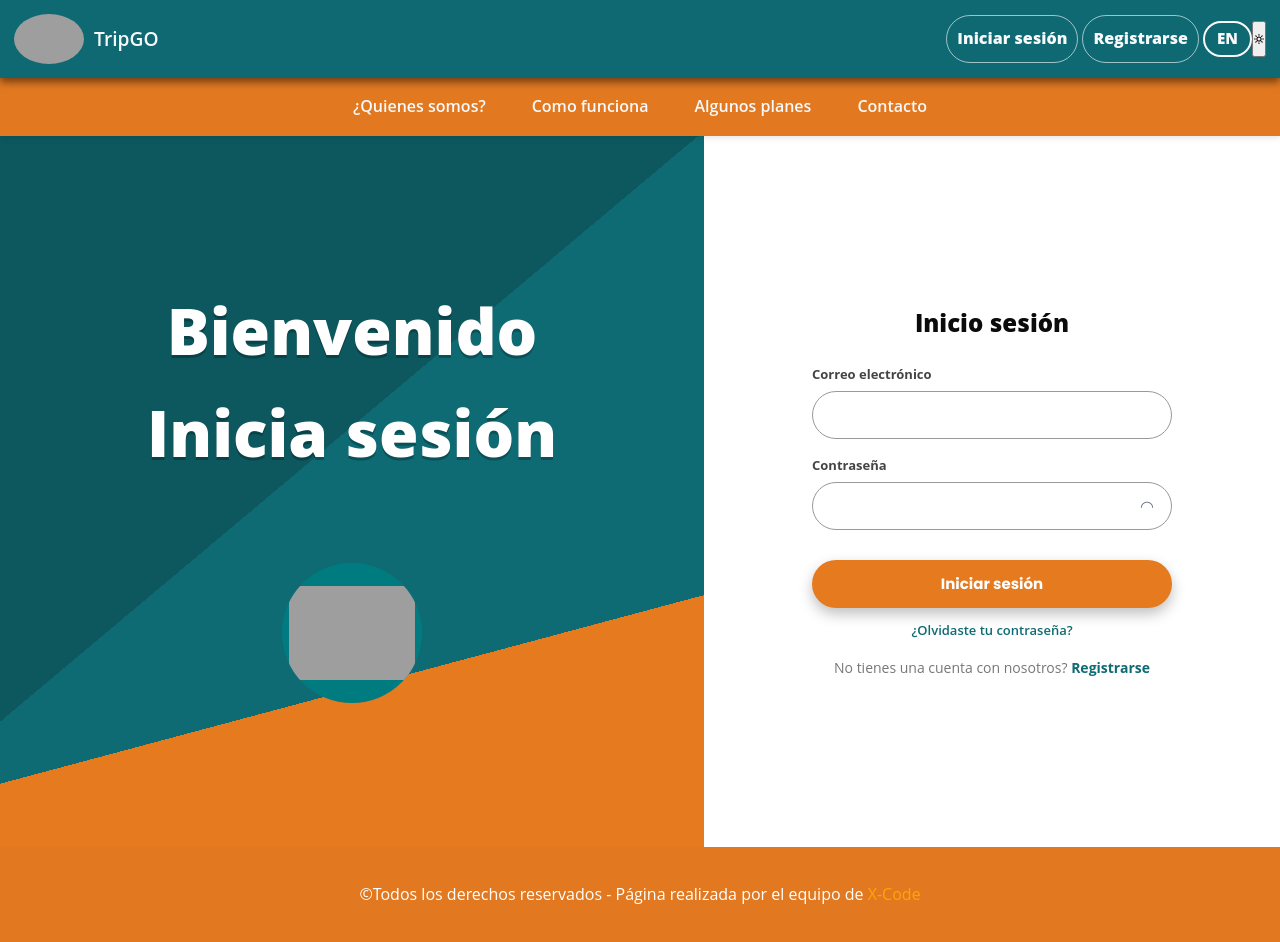
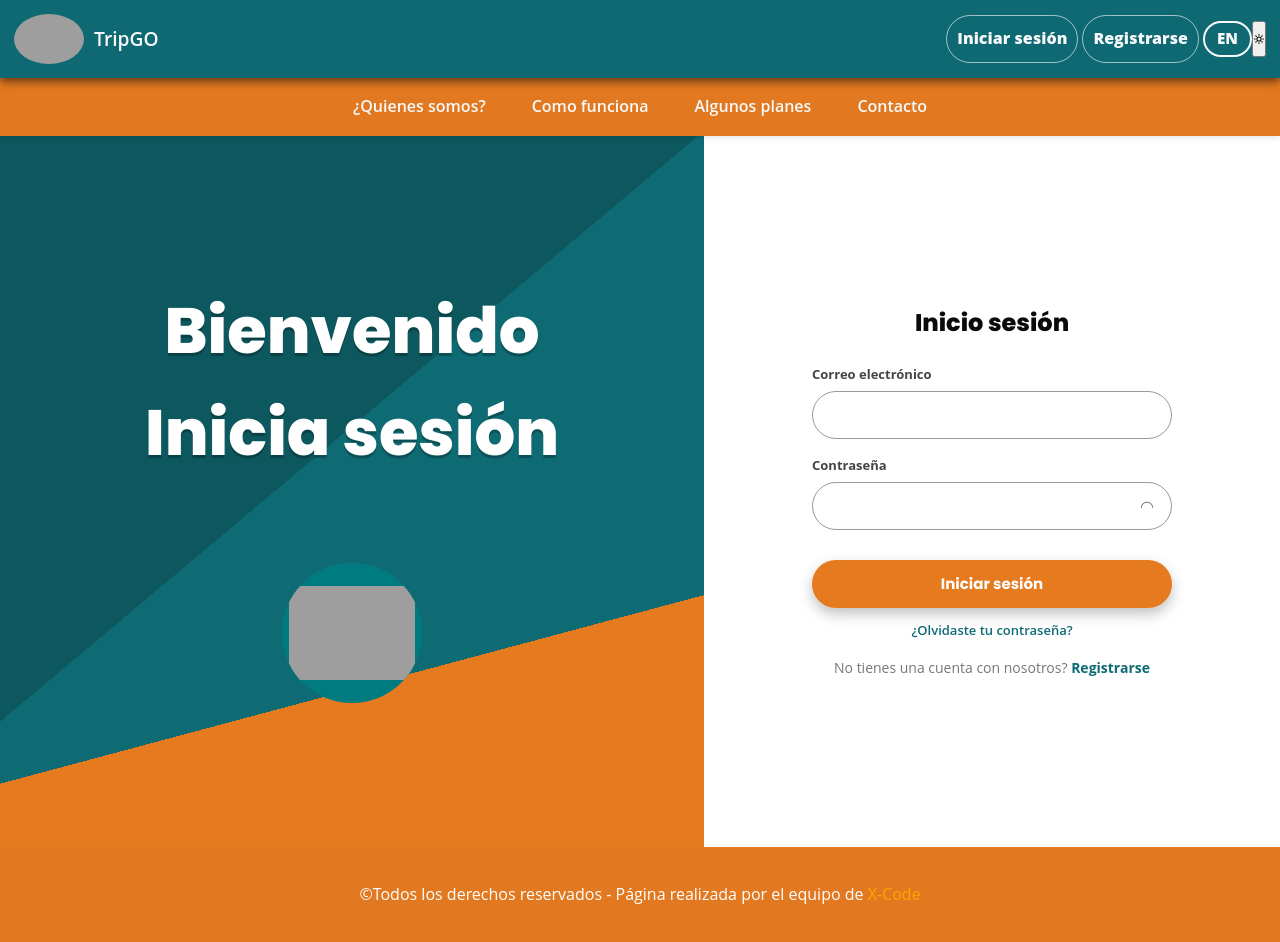
Before and after one commit to dudidev/TRIPGO-FRONTEND, an Angular app: page /login in a window 1280 px wide. Built offline with nearby package versions, Linux system fonts and the light colour scheme; grey boxes are pictures that could not be loaded.

Commit message:
mejor visaulizacion todas las vistas

```diff
--- a/src/styles.css
+++ b/src/styles.css
@@ -1,71 +1,152 @@
 @import url('https://fonts.googleapis.com/css2?family=Poppins:ital,wght@0,100;0,200;0,300;0,400;0,500;0,600;0,700;0,800;0,900;1,100;1,200;1,300;1,400;1,500;1,600;1,700;1,800;1,900&display=swap');
 @import "leaflet/dist/leaflet.css";
-*{
+
+*, *::before, *::after {
   margin: 0;
   padding: 0;
   box-sizing: border-box;
-    font-family:  'Open Sans', sans-serif;
+  font-family: 'Open Sans', sans-serif;
 }
 
-
-:root{
-    /*Colores primarios*/
-    --primary-color: #0E6973;
+/* ══════════════════════════════════════
+   VARIABLES — MODO CLARO (por defecto)
+   ══════════════════════════════════════ */
+:root {
+  /* Colores primarios */
+  --primary-color:   #0E6973;
   --secondary-color: #E27921;
 
-    /*Colores neutros*/
-    --bg-color: #F8F9FA;
-    --text-color: #2B2D42;
+  /* Colores neutros */
+  --bg-color:        #F8F9FA;
+  --text-color:      #2B2D42;
   --light-text-color: #fff;
 
-    /*Tipografías*/
+  /* Tipografías */
   --font-primary: "Poppins", sans-serif;
 
-    /*Bordes y espaciados*/
+  /* Bordes y espaciados */
   --radius-sm: 5px;
-    --radius-m: 10px;
+  --radius-m:  10px;
   --radius-lg: 30px;
 
   --padding-sm: 8px;
-    --padding-m: 14px;
+  --padding-m:  14px;
   --padding-lg: 30px;
 
-    /*Tamaños texto*/
+  /* Tamaños texto */
   --font-size-base: 1rem;
-    --font-size-sm: 0.875rem;
-    --font-size-m: 1.25rem;
-    --font-size-lg: 2rem;
+  --font-size-sm:   0.875rem;
+  --font-size-m:    1.25rem;
+  --font-size-lg:   2rem;
+
+  /* ── Superficies ── */
+  --bg-app:       #f0ede8;
+  --bg-surface:   #ffffff;
+  --bg-surface-2: #fafaf8;
+  --bg-surface-3: #f5f3ef;
+  --bg-input:     #fcfcfb;
+
+  /* ── Texto semántico ── */
+  --text-primary:   #0F3B3E;
+  --text-secondary: #667577;
+  --text-muted:     #9BA3AF;
+
+  /* ── Bordes ── */
+  --border-color: rgba(15, 59, 62, 0.08);
+  --border-hover: rgba(14, 105, 115, 0.18);
+
+  /* ── Sombras ── */
+  --shadow-card: 0 12px 32px rgba(15, 59, 62, 0.10);
+  --shadow-nav:  0 4px 8px rgba(0, 0, 0, 0.5);
+
+  /* ── Nav ── */
+  --nav-bg:     #0E6973;
+  --nav-text:   #ffffff;
+  --nav-bar-bg: #E27921;
+
+  --card-radius: 28px;
 }
 
-body{
-    font-family: var(--font-primary);
-    background-color: var(--bg-color);
-    font-size: var(--font-size-base);
-    line-height: 1.6;
+/* ══════════════════════════════════════
+   VARIABLES — MODO OSCURO
+   ══════════════════════════════════════ */
+html.dark {
+  --bg-color:        #0d1a1c;
+  --text-color:      #e8f4f5;
+  --light-text-color: #e8f4f5;
+
+  --bg-app:       #0d1a1c;
+  --bg-surface:   #162224;
+  --bg-surface-2: #1c2d30;
+  --bg-surface-3: #1f3235;
+  --bg-input:     #1a2a2d;
+
+  --text-primary:   #e8f4f5;
+  --text-secondary: #8ab3b8;
+  --text-muted:     #5a8a90;
+
+  --border-color: rgba(255, 255, 255, 0.07);
+  --border-hover: rgba(14, 105, 115, 0.4);
+
+  --primary-color:   #1a8f9c;
+  --secondary-color: #E27921;
+
+  --shadow-card: 0 12px 32px rgba(0, 0, 0, 0.4);
+  --shadow-nav:  0 4px 8px rgba(0, 0, 0, 0.8);
+
+  --nav-bg:     #0a1f22;
+  --nav-text:   #e8f4f5;
+  --nav-bar-bg: #b85e10;
 }
 
-h1, h2{
-    font-family: var(--bg-color);
-    color: var(--bg-color);
+/* ══════════════════════════════════════
+   TRANSICIÓN GLOBAL SUAVE
+   ══════════════════════════════════════ */
+*, *::before, *::after {
+  transition:
+    background-color 0.25s ease,
+    border-color     0.25s ease,
+    color            0.2s  ease,
+    box-shadow       0.25s ease;
+}
+
+/* ══════════════════════════════════════
+   BASE
+   ══════════════════════════════════════ */
+body {
+  font-family:      var(--font-primary);
+  background-color: var(--bg-color);
+  font-size:        var(--font-size-base);
+  line-height:      1.6;
+  overflow-x:       hidden;
+}
+
+h1, h2 {
+  font-family:   var(--font-primary);
+  color:         var(--text-primary);
   margin-bottom: var(--padding-m);
 }
 
-p{
-    color: var(--text-color);
-}
-.app-icon {
-  font-size: 18px;
-  line-height: 1;
-  vertical-align: middle;
+p {
   color: var(--text-color);
 }
 
+/* ══════════════════════════════════════
+   ICONOS
+   ══════════════════════════════════════ */
+.app-icon {
+  font-size:      18px;
+  line-height:    1;
+  vertical-align: middle;
+  color:          var(--text-color);
+}
+
 .icon-text {
-  display: inline-flex;
+  display:     inline-flex;
   align-items: center;
-  gap: 8px;
+  gap:         8px;
 }
-/* ─── ICONOS FONT AWESOME ─── */
+
 .fa-solid,
 .fa-regular,
 .fa-brands {
@@ -74,24 +155,24 @@ p{
 
 .det__inlineIcon {
   margin-right: 6px;
-  font-size: 13px;
+  font-size:    13px;
 }
 
 .det__btnIcon {
   margin-right: 8px;
-  font-size: 13px;
+  font-size:    13px;
 }
 
 .det__titleInlineIcon {
   margin-right: 8px;
-  font-size: 14px;
-  color: var(--primary);
+  font-size:    14px;
+  color:        var(--primary-color);
 }
 
 .det__emptyIcon,
 .det__heroEmptyIcon {
-  display: inline-flex;
-  align-items: center;
+  display:         inline-flex;
+  align-items:     center;
   justify-content: center;
 }
 
@@ -107,12 +188,16 @@ p{
   line-height: 1;
 }
 
+/* ══════════════════════════════════════
+   RESPONSIVE
+   ══════════════════════════════════════ */
 @media (max-width: 768px) {
   body {
     padding-bottom: calc(64px + env(safe-area-inset-bottom));
   }
 }
 
-/* Evita scroll horizontal durante transiciones */
-body { overflow-x: hidden; }
-router-outlet + * { display: block; overflow-x: hidden; }
+router-outlet + * {
+  display:    block;
+  overflow-x: hidden;
+}
```
Lines whose indentation alone changed are shown as unchanged.
